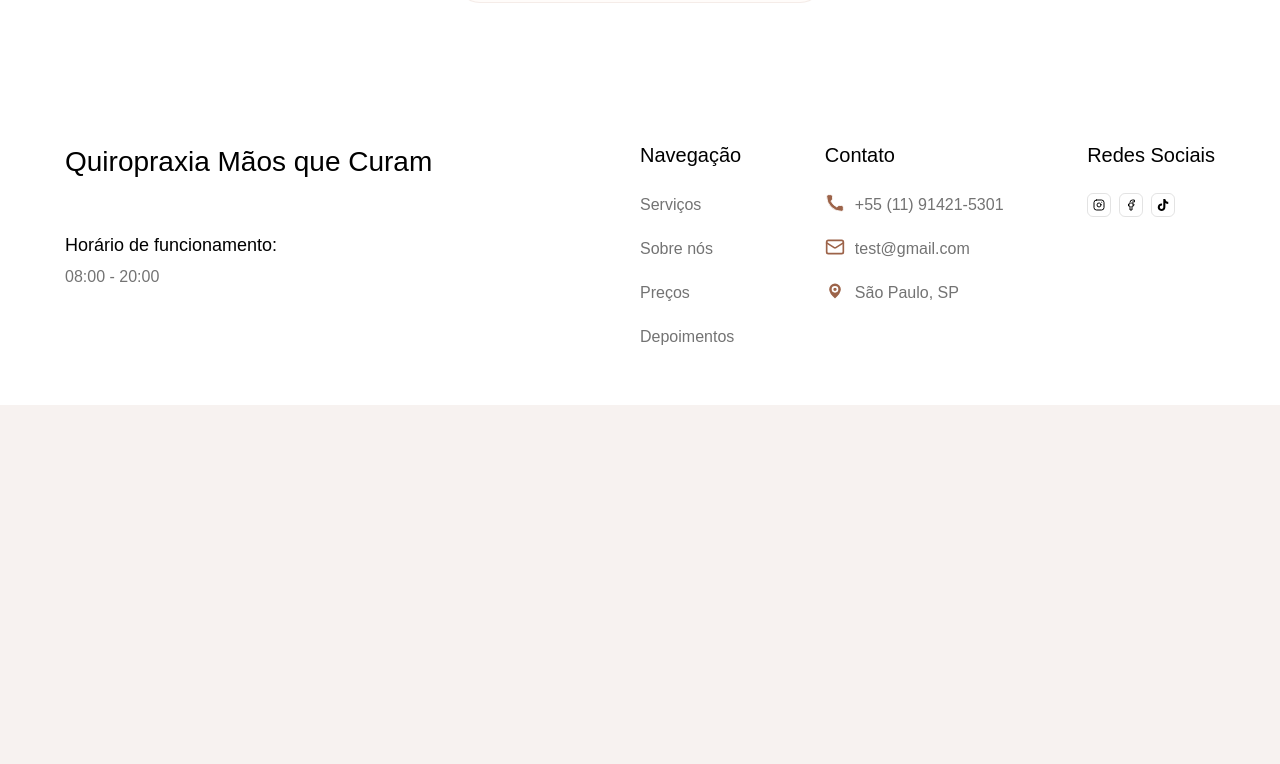
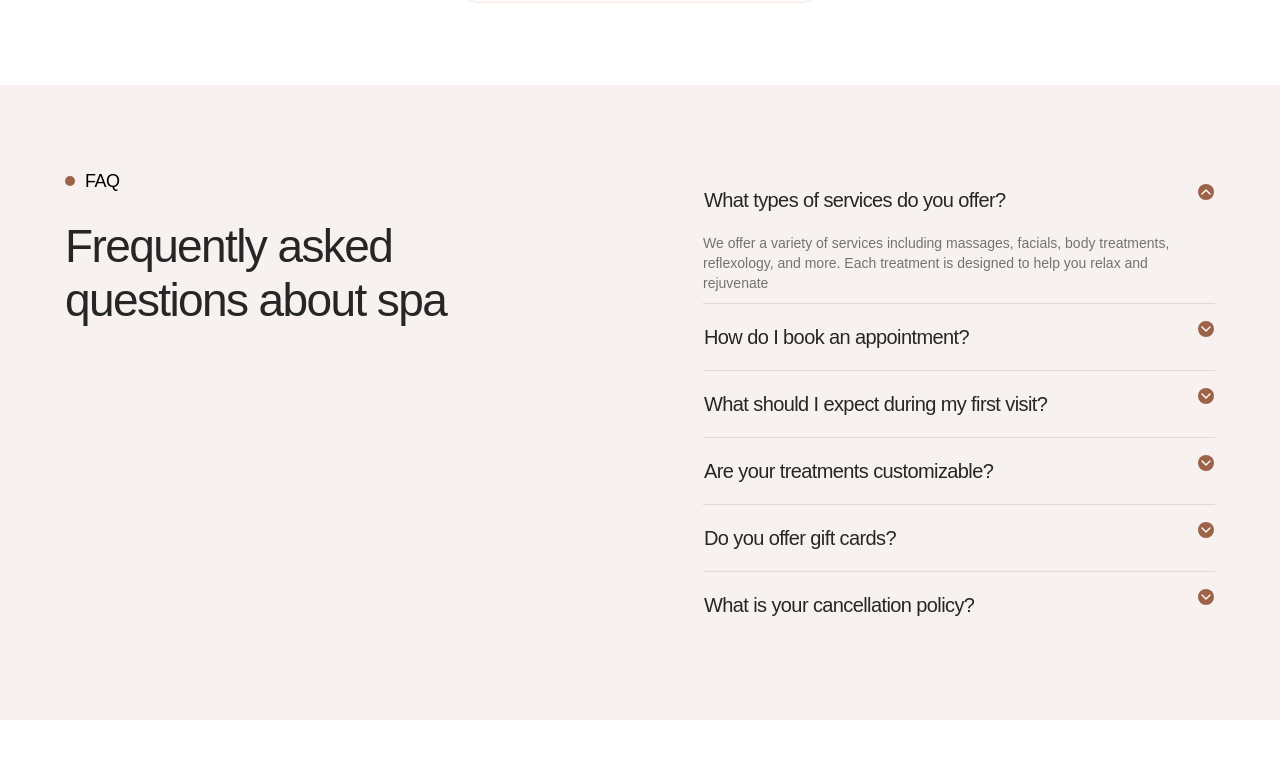
Before and after one commit to HenriqueBragaMoreira/clinica-maos-que-curam, a Next.js app: page / in a window 1280 px wide. Shown: the part 6556-7320 px from the top of the page. Before the commit the page ends 6961 px from the top, so only its background shows below. Built offline with nearby package versions, Linux system fonts and the light colour scheme; a web font is replaced by a local one.

Commit message:
feat: add FaqSection component to home page
- Introduce FaqSection component to provide answers to common questions
- Update Home component to include the new FaqSection
- Enhance user experience with a dedicated FAQ section for better information accessibility

```diff
--- /dev/null
+++ b/src/app/components/faq-section.tsx
@@ -0,0 +1,96 @@
+import {
+  Accordion,
+  AccordionContent,
+  AccordionItem,
+  AccordionTrigger,
+} from "@/components/ui/accordion";
+
+export function FaqSection() {
+  return (
+    <section id="faq" className="flex justify-center items-center py-[82px]">
+      <div className="flex flex-1 gap-[54px] max-w-[1150px]">
+        <div className="flex flex-col flex-1 gap-6">
+          <div className="flex items-center gap-2.5">
+            <div className="rounded-full bg-title-topic size-2.5" />
+
+            <h2 className="text-lg font-medium font-satoshi text-black tracking-[-0.54px]">
+              FAQ
+            </h2>
+          </div>
+
+          <span className="text-primary text-[46px] font-medium tracking-[-1.61px] leading-[54.51px] max-w-[440px]">
+            Frequently asked questions about spa
+          </span>
+        </div>
+
+        <Accordion
+          type="single"
+          collapsible
+          defaultValue="shipping"
+          className="max-w-lg"
+        >
+          <AccordionItem value="shipping">
+            <AccordionTrigger>
+              What types of services do you offer?
+            </AccordionTrigger>
+            <AccordionContent>
+              We offer a variety of services including massages, facials, body
+              treatments, reflexology, and more. Each treatment is designed to
+              help you relax and rejuvenate
+            </AccordionContent>
+          </AccordionItem>
+
+          <AccordionItem value="returns">
+            <AccordionTrigger>How do I book an appointment?</AccordionTrigger>
+            <AccordionContent>
+              You can easily book an appointment online through our website or
+              by calling us directly at [Phone Number]
+            </AccordionContent>
+          </AccordionItem>
+
+          <AccordionItem value="support">
+            <AccordionTrigger>
+              What should I expect during my first visit?
+            </AccordionTrigger>
+            <AccordionContent>
+              During your first visit, you’ll be greeted by our friendly staff
+              who will guide you through the service menu and help you select
+              the best treatment for your needs
+            </AccordionContent>
+          </AccordionItem>
+
+          <AccordionItem value="support1">
+            <AccordionTrigger>
+              Are your treatments customizable?
+            </AccordionTrigger>
+            <AccordionContent>
+              During your first visit, you’ll be greeted by our friendly staff
+              who will guide you through the service menu and help you select
+              the best treatment for your needs
+            </AccordionContent>
+          </AccordionItem>
+
+          <AccordionItem value="support2">
+            <AccordionTrigger>Do you offer gift cards?</AccordionTrigger>
+            <AccordionContent>
+              During your first visit, you’ll be greeted by our friendly staff
+              who will guide you through the service menu and help you select
+              the best treatment for your needs
+            </AccordionContent>
+          </AccordionItem>
+
+          <AccordionItem value="support3">
+            <AccordionTrigger>
+              What is your cancellation policy?
+            </AccordionTrigger>
+            <AccordionContent>
+              During your first visit, you’ll be greeted by our friendly staff
+              who will guide you through the service menu and help you select
+              the best treatment for your needs
+            </AccordionContent>
+          </AccordionItem>
+        </Accordion>
+      </div>
+    </section>
+  );
+}
--- a/src/app/page.tsx
+++ b/src/app/page.tsx
@@ -1,4 +1,5 @@
 import { AboutUsSection } from "./components/about-us-section";
+import { FaqSection } from "./components/faq-section";
 import { HeroSection } from "./components/hero-section";
 import { PricingSection } from "./components/pricing-section";
 import { ServicesSection } from "./components/services-section";
@@ -16,6 +17,8 @@ export default function Home() {
       <PricingSection />
 
       <TestimonialsSection />
+
+      <FaqSection />
     </>
   );
 }
```
